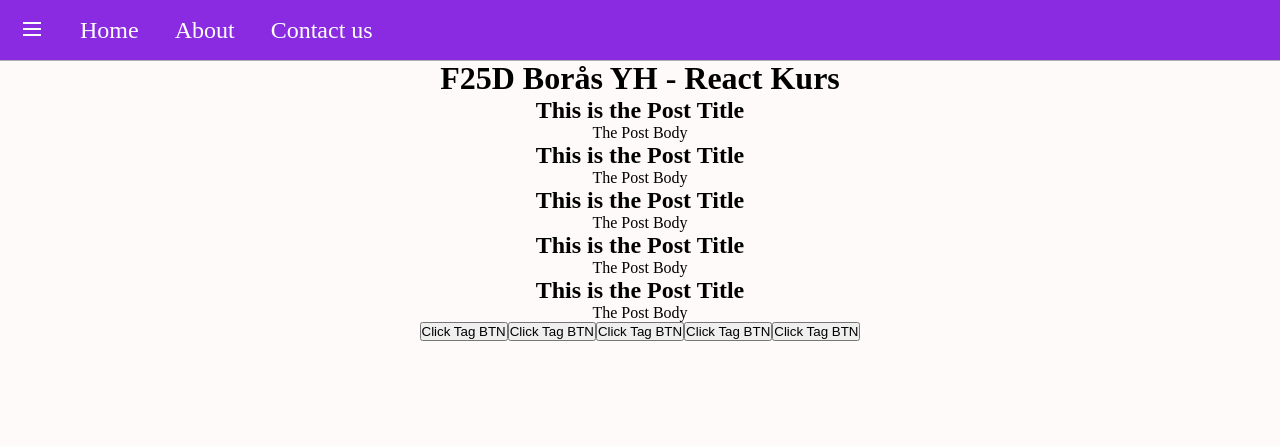
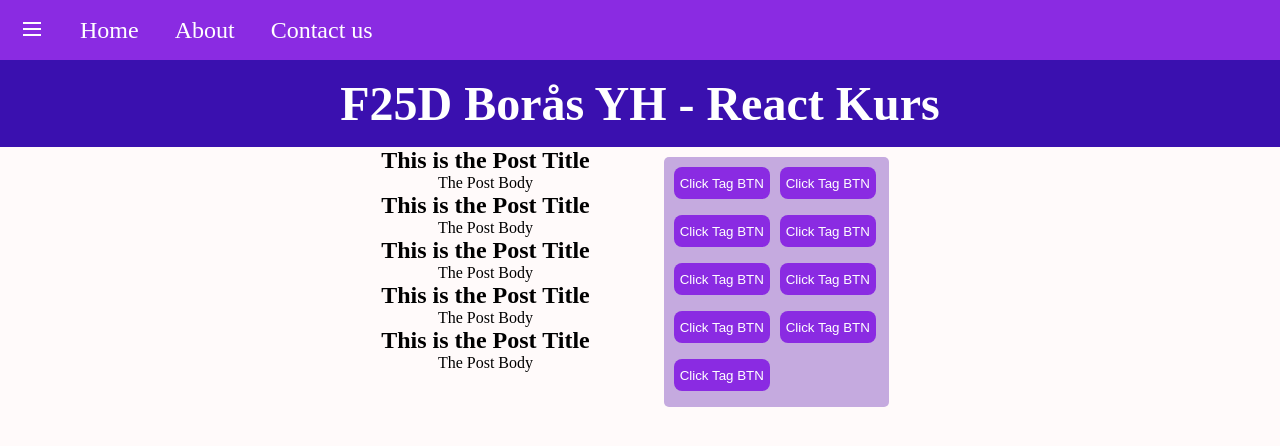
Before and after one commit to Grayfox665/f25d-utveckla-react-projekt-enligt-layouten, a React (Create React App) app: page / in a window 1280 px wide. Shown: the top 446 px of the page. Built offline with nearby package versions, Linux system fonts and the light colour scheme.

Commit message:
added css files for both posts and tag buttons, also added stylings for buttons

```diff
--- a/src/App.css
+++ b/src/App.css
@@ -1,3 +1,17 @@
 .App {
   text-align: center;
 }
+
+.Header {
+  background-color: #3a10af;
+  color: white;
+  font-size: 3rem;
+  padding: 1rem;
+}
+
+.App-body {
+  display: flex;
+  flex-direction: row;
+  justify-content: center;
+  gap: 4rem;
+}
--- a/src/App.js
+++ b/src/App.js
@@ -16,7 +16,7 @@ function App() {
     <div className="App">
       <NavBar toggleSidebar={toggleSidebar} />
       <header>
-        <h1>F25D Borås YH - React Kurs</h1>
+        <h1 className="Header">F25D Borås YH - React Kurs</h1>
       </header>
       <SideBar isOpen={isSidebarOpen} />
       <div className="App-body">
--- /dev/null
+++ b/src/Components/TagListComponents/TagButton.css
@@ -0,0 +1,12 @@
+.tag-button {
+  height: 2rem;
+  width: 6rem;
+  color: white;
+  background-color: blueviolet;
+  border: none;
+  border-radius: 8px;
+}
+
+.tag-button:hover {
+  background-color: rgb(126, 40, 206);
+}
--- a/src/Components/TagListComponents/TagButton.js
+++ b/src/Components/TagListComponents/TagButton.js
@@ -1,3 +1,5 @@
+import "./TagButton.css";
+
 export default function TagButton({ tagBtn }) {
-  return <button>{tagBtn}</button>;
+  return <button className="tag-button">{tagBtn}</button>;
 }
--- a/src/Components/TagListComponents/TagList.js
+++ b/src/Components/TagListComponents/TagList.js
@@ -1,8 +1,13 @@
 import TagButton from "./TagButton";
+import "./Taglist.css";
 
 export default function TagList() {
   return (
-    <aside>
+    <aside className="Tagbtn-list">
+      <TagButton tagBtn="Click Tag BTN" />
+      <TagButton tagBtn="Click Tag BTN" />
+      <TagButton tagBtn="Click Tag BTN" />
+      <TagButton tagBtn="Click Tag BTN" />
       <TagButton tagBtn="Click Tag BTN" />
       <TagButton tagBtn="Click Tag BTN" />
       <TagButton tagBtn="Click Tag BTN" />
--- /dev/null
+++ b/src/Components/TagListComponents/Taglist.css
@@ -0,0 +1,11 @@
+.Tagbtn-list {
+  background-color: rgb(197, 170, 223);
+  border-radius: 5px;
+  display: flex;
+  height: 250px;
+  width: 225px;
+  flex-wrap: wrap;
+  margin: 10px;
+  padding: 10px;
+  gap: 10px;
+}
```
